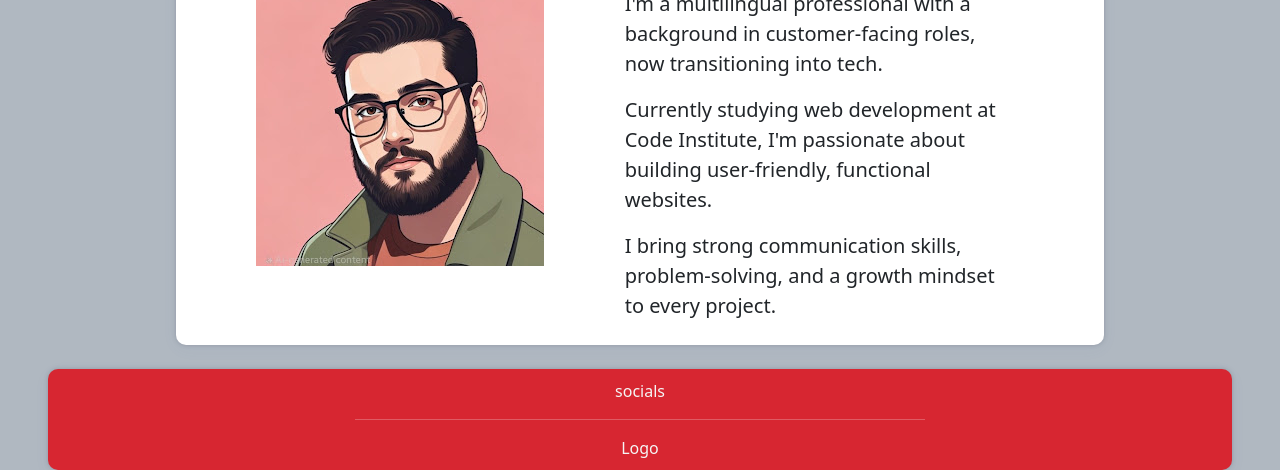
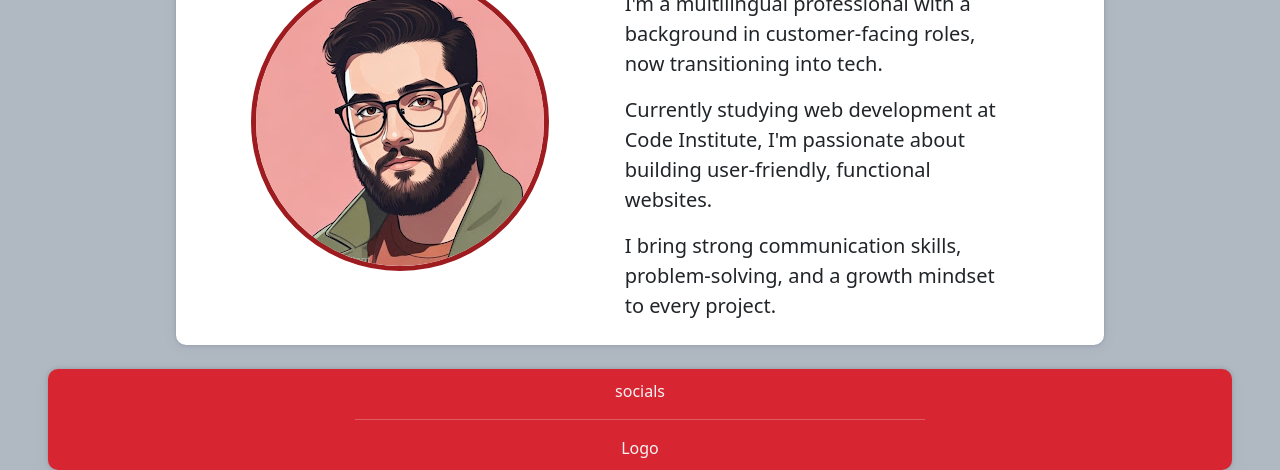
Before and after one commit to mlucasmichel/portfolio-lucas, a plain HTML site: page index.html in a window 1280 px wide. Shown: the part 505-975 px from the top of the page. Drawn offline with nearby package versions, Linux system fonts and the light colour scheme.

Commit message:
Style About me profile image

```diff
--- a/assets/css/style.css
+++ b/assets/css/style.css
@@ -39,6 +39,11 @@ body {
   background-color: var(--light-accent-color);
 }
 
+#about img {
+    border-radius: 50%;
+    border: 5px solid var(--accent-color);
+}
+
 /* Footer Styles */
 #footer .container-fluid{
     background-color: var(--primary-color);
```
